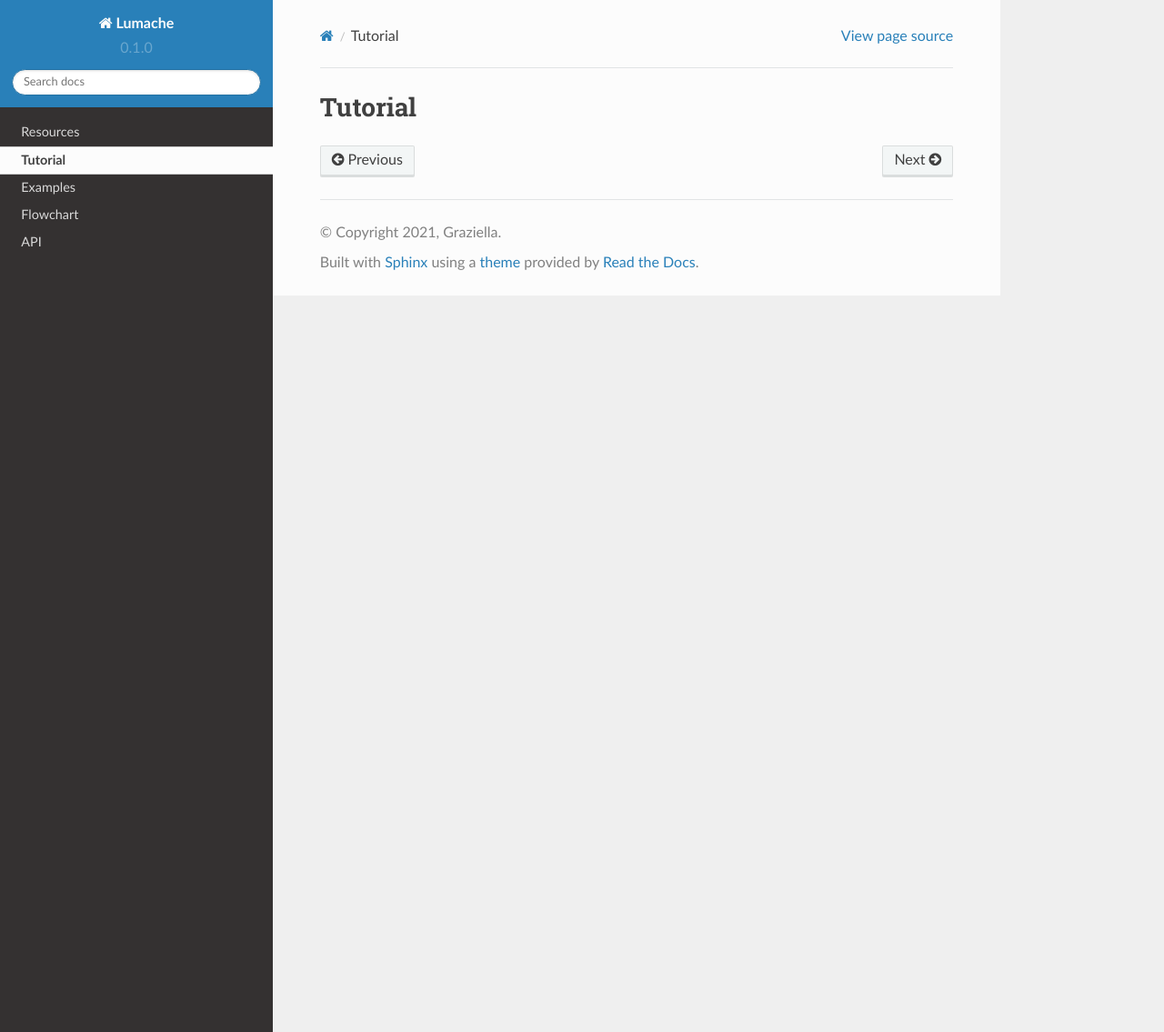
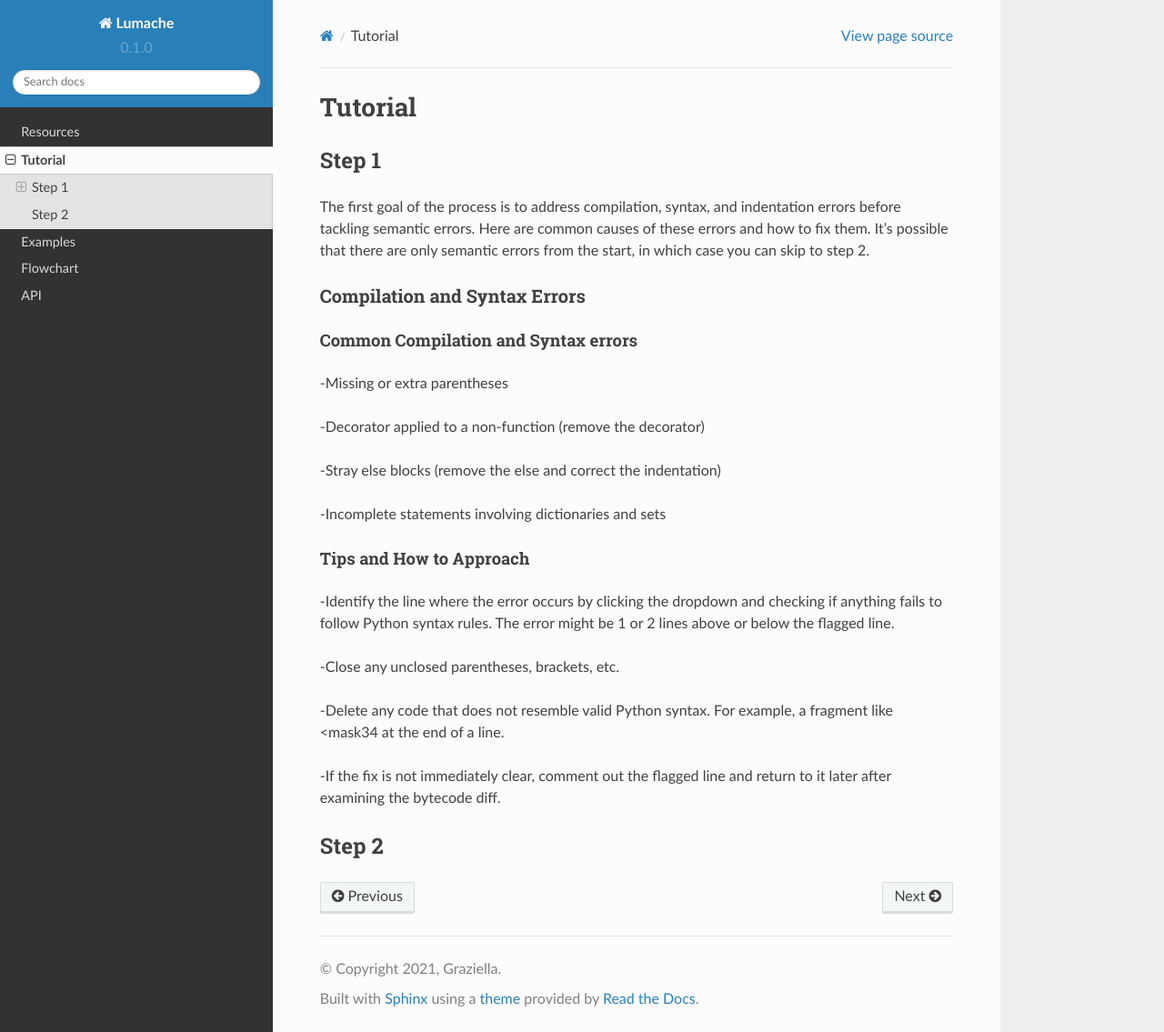
Before and after one commit to nachiketpandit101/pylingual-documentation, a Sphinx documentation site: the page built from docs/source/tutorial.rst, in a window 1280 px wide and 1135 px high. Shown: the whole window at 91% size. Built offline with Sphinx 7.4.7 and the Read the Docs theme 2.0.0, drawn with Linux system fonts in a browser that asks for light colours; pages that are not in the unit, such as notebooks, are missing from menus.

Commit message:
Update tutorial.rst

```diff
--- a/docs/source/tutorial.rst
+++ b/docs/source/tutorial.rst
@@ -1,2 +1,36 @@
 Tutorial
-====
+========
+
+Step 1
+------
+
+The first goal of the process is to address compilation, syntax, and indentation errors before tackling semantic errors. Here are common causes of these errors and how to fix them.
+It’s possible that there are only semantic errors from the start, in which case you can skip to step 2.
+
+
+Compilation and Syntax Errors
+~~~~~~~~~~~~~~~~~~~~~~~~~~~~~
+
+Common Compilation and Syntax errors
+^^^^^^^^^^^^^^^^^^^^^^^^^^^^^^^^^^^^
+-Missing or extra parentheses
+
+-Decorator applied to a non-function (remove the decorator)
+
+-Stray else blocks (remove the else and correct the indentation)
+
+-Incomplete statements involving dictionaries and sets
+
+Tips and How to Approach
+^^^^^^^^^^^^^^^^^^^^^^^^
+-Identify the line where the error occurs by clicking the dropdown and checking if anything fails to follow Python syntax rules. The error might be 1 or 2 lines above or below the flagged line.
+
+-Close any unclosed parentheses, brackets, etc.
+
+-Delete any code that does not resemble valid Python syntax. For example, a fragment like <mask34 at the end of a line.
+
+-If the fix is not immediately clear, comment out the flagged line and return to it later after examining the bytecode diff.
+
+
+Step 2
+------
```
